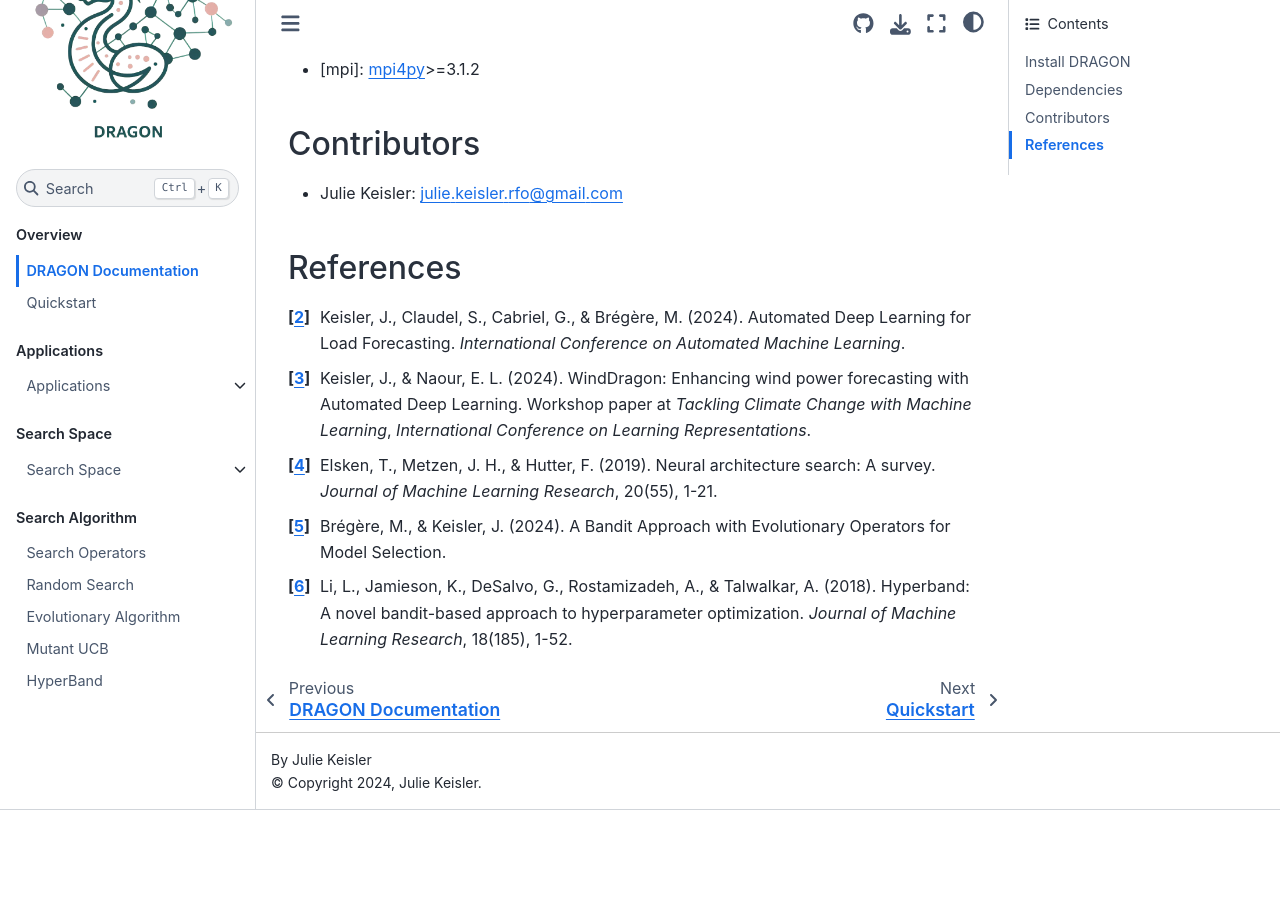
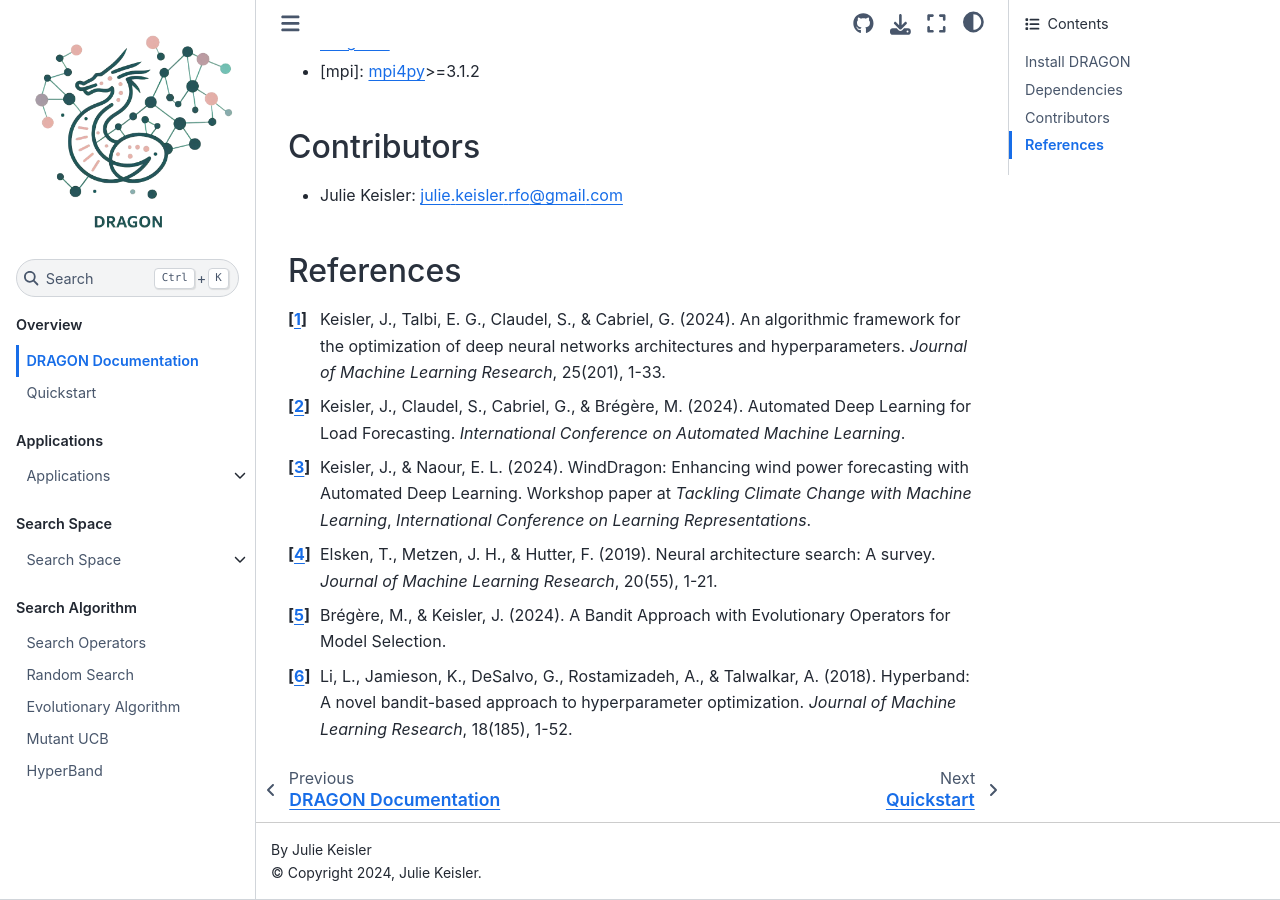
Before and after one commit to JulieKeisler/DRAGON, a Sphinx documentation site: the page built from docs/source/Welcome/index.rst, in a window 1280 px wide and 900 px high, scrolled down 1473 px. Built offline with Sphinx 7.4.7 and the Sphinx Book theme 1.1.4, drawn with Linux system fonts in a browser that asks for light colours; before the commit the page ends 2283 px from its top, so only the background shows below that; some of the changed lines change nothing that is shown; some of the changed text lies outside the part shown.

Commit message:
Update index.rst

```diff
--- a/docs/source/Welcome/index.rst
+++ b/docs/source/Welcome/index.rst
@@ -52,8 +52,7 @@ Contributors
 * Julie Keisler: julie.keisler.rfo@gmail.com
 References
 ----------
-.. _ref1:
-     [1] Keisler, J., Talbi, E. G., Claudel, S., & Cabriel, G. (2024). An algorithmic framework for the optimization of deep neural networks architectures and hyperparameters. *Journal of Machine Learning Research*, 25(201), 1-33.
+.. [1] Keisler, J., Talbi, E. G., Claudel, S., & Cabriel, G. (2024). An algorithmic framework for the optimization of deep neural networks architectures and hyperparameters. *Journal of Machine Learning Research*, 25(201), 1-33.
 .. [2] Keisler, J., Claudel, S., Cabriel, G., & Brégère, M. (2024). Automated Deep Learning for Load Forecasting. *International Conference on Automated Machine Learning*.
 .. [3] Keisler, J., & Naour, E. L. (2024). WindDragon: Enhancing wind power forecasting with Automated Deep Learning. Workshop paper at *Tackling Climate Change with Machine Learning*, *International Conference on Learning Representations*.
 .. [4] Elsken, T., Metzen, J. H., & Hutter, F. (2019). Neural architecture search: A survey. *Journal of Machine Learning Research*, 20(55), 1-21.
```
